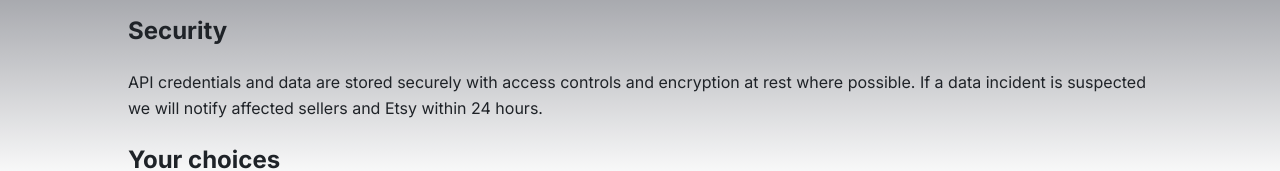
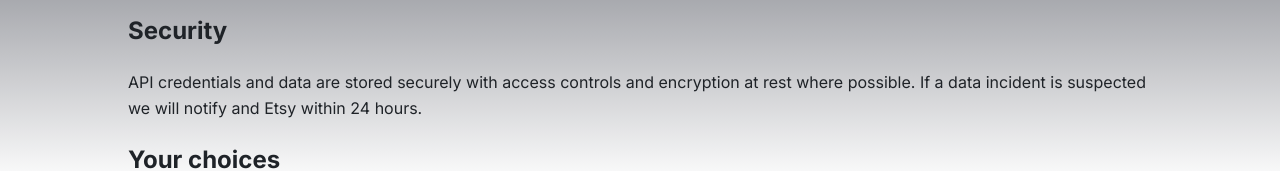
Before and after one commit to IvyYifan/reveriee-etsy-dashboard, a plain HTML site: page privacy.html in a window 1280 px wide. Shown: the part 613-784 px from the top of the page. Drawn offline with Linux system fonts and the light colour scheme.

Commit message:
Update privacy.html

```diff
--- a/privacy.html
+++ b/privacy.html
@@ -39,7 +39,7 @@
     <p>Daily snapshots are stored for trend analysis and kept only as long as necessary for the service. You may request deletion at any time at the contact below.</p>
 
     <h2>Security</h2>
-    <p>API credentials and data are stored securely with access controls and encryption at rest where possible. If a data incident is suspected we will notify affected sellers and Etsy within 24 hours.</p>
+    <p>API credentials and data are stored securely with access controls and encryption at rest where possible. If a data incident is suspected we will notify and Etsy within 24 hours.</p>
 
     <h2>Your choices</h2>
     <ul>
```
